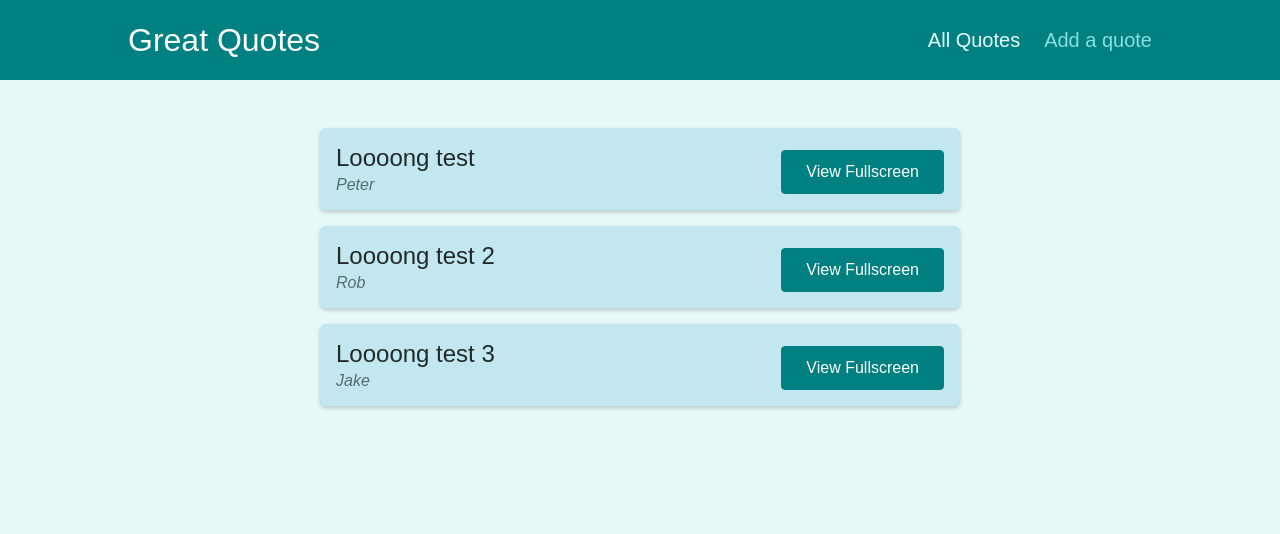
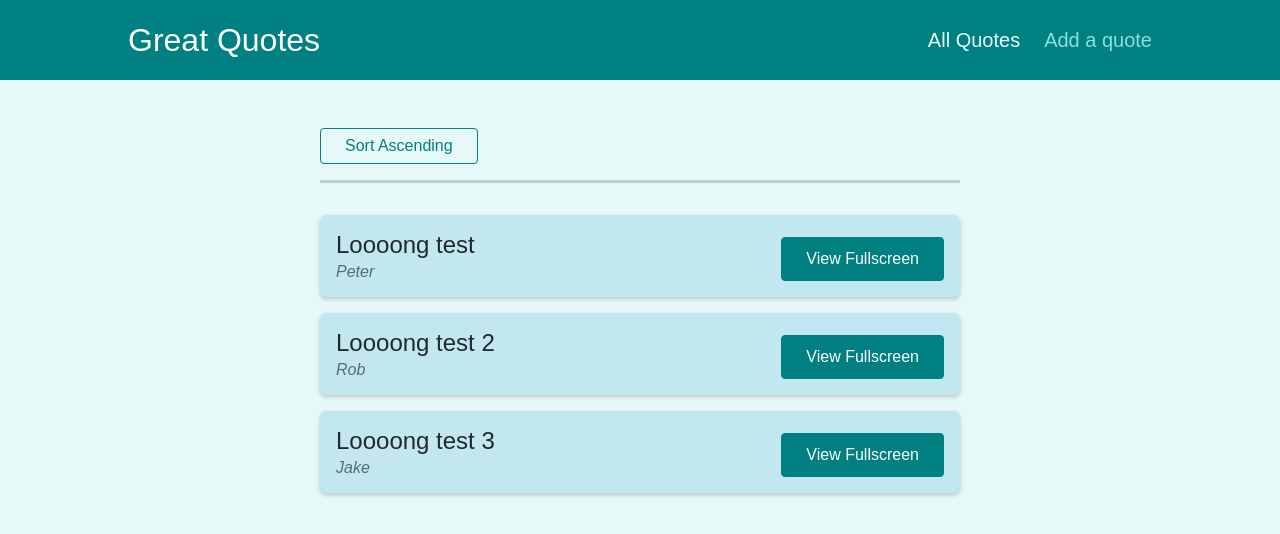
Before and after one commit to AliaksandrBortnik/react-routing, a React (Create React App) app: page /quotes in a window 1280 px wide. Shown: the top 534 px of the page. Built offline with nearby package versions, Linux system fonts and the light colour scheme.

Commit message:
Sortable quotes list

```diff
--- a/src/components/quotes/QuoteList.js
+++ b/src/components/quotes/QuoteList.js
@@ -1,17 +1,41 @@
-import { Fragment } from 'react';
+import {Fragment} from 'react';
 
 import QuoteItem from './QuoteItem';
-import classes from './QuoteList.module.css';
 import NoQuotesFound from './NoQuotesFound';
+import classes from './QuoteList.module.css'
+import {useHistory, useLocation} from 'react-router-dom';
+
+const sortQuotes = (quotes, isAsc) => {
+  if (isAsc) {
+    return quotes.sort((a, b) => a.id < b.id ? 1 : -1);
+  } else {
+    return quotes.sort((a, b) => a.id > b.id ? 1 : -1)
+  }
+};
 
 const QuoteList = (props) => {
+  const location = useLocation();
+  const history = useHistory();
+
+  const queryParams = new URLSearchParams(location.search);
+  const isAscSort = queryParams.get('sort') === 'asc';
+  const sortedQuotes = sortQuotes([...props.quotes], isAscSort);
+
+  const changeSortOrderHandler = () => {
+    history.push('/quotes?sort=' + (isAscSort ? 'desc' : 'asc'));
+    sortQuotes(props.quotes, isAscSort);
+  };
+
   return (
     <Fragment>
+      <div className={classes.sorting}>
+        <button onClick={changeSortOrderHandler}>Sort {isAscSort ? 'Descending' : 'Ascending'}</button>
+      </div>
       {props.quotes.length === 0 && <NoQuotesFound/>}
       {
         props.quotes.length > 0 &&
         <ul className={classes.list}>
-          {props.quotes.map((quote) => (
+          {sortedQuotes.map((quote) => (
             <QuoteItem
               key={quote.id}
               id={quote.id}
```
